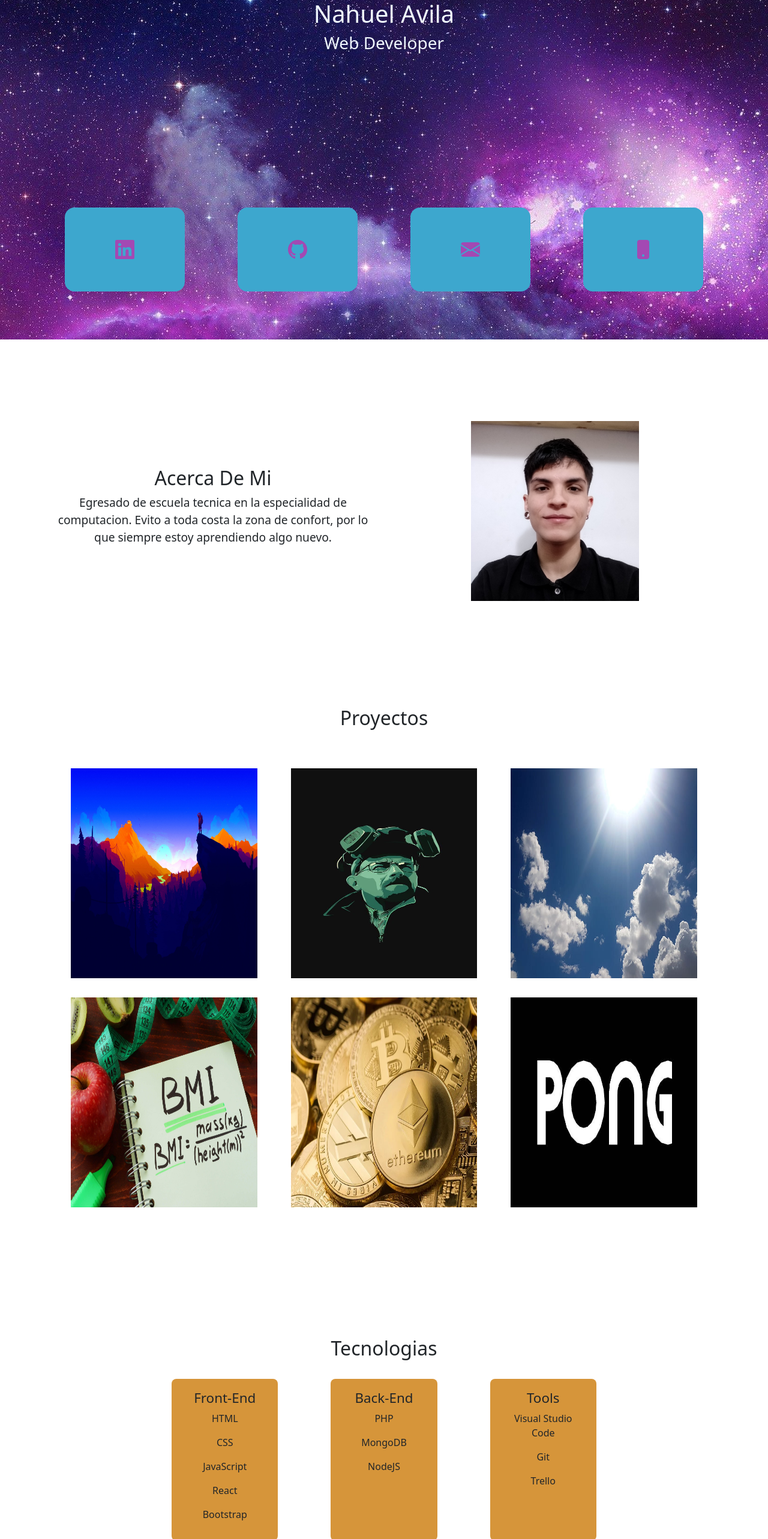
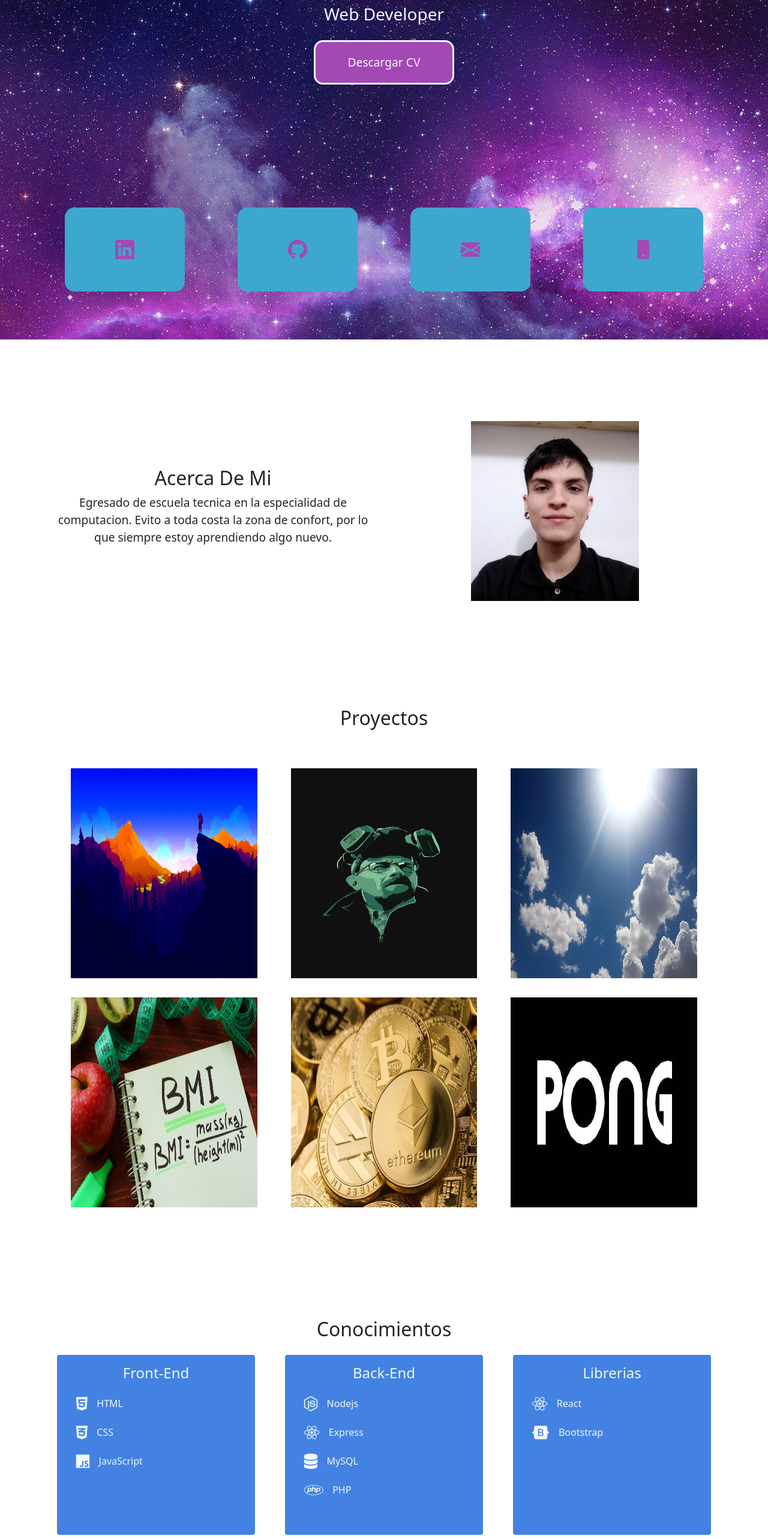
Before and after one commit to nahuelavila4/portfolio-react, a React (Create React App) app: page / in a window 1280 px wide. Shown: the part 234-2800 px from the top of the page at 60% size. Built offline with nearby package versions, Linux system fonts and the light colour scheme.

Commit message:
3.0 Technologies

```diff
--- a/src/App.js
+++ b/src/App.js
@@ -3,19 +3,23 @@ import "bootstrap/dist/css/bootstrap.min.css";
 import "bootstrap-icons/font/bootstrap-icons.css";
 import { Hero } from "./component/Hero";
 import { Project } from "./component/Project.js";
-import { Knowledge } from "./component/Knowledge.js";
 import { Contact } from "./component/Contact.js";
 import { Footer } from "./component/Footer.js";
 import Foto from "./img/Foto.jpg";
 import imagenes from "./imagenes.js";
+import Conocimientos from "./component/Conocimientos";
+
 function App() {
   return (
     <div className="App">
       <div className="hero">
         <div className="presentacion row">
-          <div className="col">
+          <div className="col-12 titulo-presentacion">
             <h1>Nahuel Avila</h1>
             <h3>Web Developer</h3>
+            <a href="./Avilacv.pdf" download={""}>
+              <button>Descargar CV</button>
+            </a>
           </div>
         </div>
         <div className="iconos row">
@@ -104,7 +108,12 @@ function App() {
           </div>
         </div>
       </section>
-      <Knowledge />
+      <div className="conocimientos">
+        <div className="container">
+          <h2 className="mb-4 text-center">Conocimientos</h2>
+            <Conocimientos />
+        </div>
+      </div>
       <Contact />
       <Footer />
     </div>
--- /dev/null
+++ b/src/component/Conocimientos.js
@@ -0,0 +1,61 @@
+import React from "react";
+import "../stylesheet/Conocimientos.css";
+const Conocimientos = () => {
+  return (
+    <div className="row">
+      <div className="col-sm-12 col-md-4 col-lg-4">
+        <div className="listas">
+          <h4>Front-End</h4>
+          <li>
+            <i className="fa-brands fa-html5"></i>
+            <p>HTML</p>
+          </li>
+          <li>
+            <i className="fa-brands fa-css3-alt"></i>
+            <p>CSS</p>
+          </li>
+          <li>
+            <i className="fa-brands fa-js"></i>
+            <p>JavaScript</p>
+          </li>
+        </div>
+      </div>
+      <div className="col-sm-12 col-md-4 col-lg-4 ">
+        <div className="listas">
+          <h4>Back-End</h4>
+          <li>
+            <i className="fa-brands fa-node-js"></i>
+            <p>Nodejs</p>
+          </li>
+          <li>
+            <i className="fa-brands fa-react"></i>
+            <p>Express</p>
+          </li>
+          <li>
+            <i className="fa-solid fa-database"></i>
+            <p>MySQL</p>
+          </li>
+          <li>
+            <i className="fa-brands fa-php"></i>
+            <p>PHP</p>
+          </li>
+        </div>
+      </div>
+      <div className="col-sm-12 col-md-4 col-lg-4">
+        <div className="listas">
+          <h4>Librerias</h4>
+          <li>
+            <i className="fa-brands fa-react"></i>
+            <p>React</p>
+          </li>
+          <li>
+            <i className="fa-brands fa-bootstrap"></i>
+            <p>Bootstrap</p>
+          </li>
+        </div>
+      </div>
+    </div>
+  );
+};
+
+export default Conocimientos;
--- a/src/component/Hero.js
+++ b/src/component/Hero.js
@@ -8,7 +8,6 @@ export function Hero({ url, nombre, icono }) {
         href={url}
         target={"_blank"}
         rel="noopener noreferrer"
-        // className="mx-auto"
       >
         <i className={icono}></i>
         <h2>{nombre}</h2>
--- /dev/null
+++ b/src/stylesheet/Conocimientos.css
@@ -0,0 +1,30 @@
+.conocimientos {
+  margin-top: 8.5rem;
+}
+.listas {
+  min-height: 300px;
+  margin: 0 .8em;
+  margin-bottom: .8em;
+  padding: 1em 2em;
+  background-color: rgb(67, 130, 226);
+  border-radius: 0.25em;
+  color: aliceblue;
+}
+.listas h4{
+    text-align: center;
+    margin-bottom: 1em;
+}
+.listas p {
+  display: inline-block;
+  margin-bottom: 0;
+}
+.listas li{
+    margin-bottom: 1.4em;
+
+    display: flex;
+    justify-content: start;
+}
+.listas i{
+    font-size: 1.6rem;
+    margin-right: .6em;
+}
--- a/src/stylesheet/Contact.css
+++ b/src/stylesheet/Contact.css
@@ -1,5 +1,5 @@
 .contacto{
-    margin-top: 8.5rem;
+    margin-top: 10rem;
     padding: 2em 1.5em;
 }
 .titulo h2{
--- a/src/stylesheet/Hero.css
+++ b/src/stylesheet/Hero.css
@@ -11,9 +11,28 @@
   align-items: center;
   text-align: center;
 }
-
 .presentacion {
   margin-top: auto;
+}
+.titulo-presentacion{
+  margin-top: 1.5em;
+}
+.titulo-presentacion button{
+  width: 100%;
+  font-size: 1.2rem;
+  padding: 1em 0;
+  margin-top: 1em;
+  margin-bottom: 1.5em;
+  border: 3px solid aliceblue;
+  border-radius: .8em;
+  background-color: rgb(163, 73, 179);
+  cursor: pointer;
+  color: aliceblue;
+  transition: .5s;
+}
+.titulo-presentacion button:hover{
+  color: rgb(163, 73, 179);
+  background-color: aliceblue;
 }
 .iconos {
   max-width: 1320px;
```
Also changed, not shown: src/component/Tabla.js (added), 1 other file (tests, documents, lock files or other folders).
